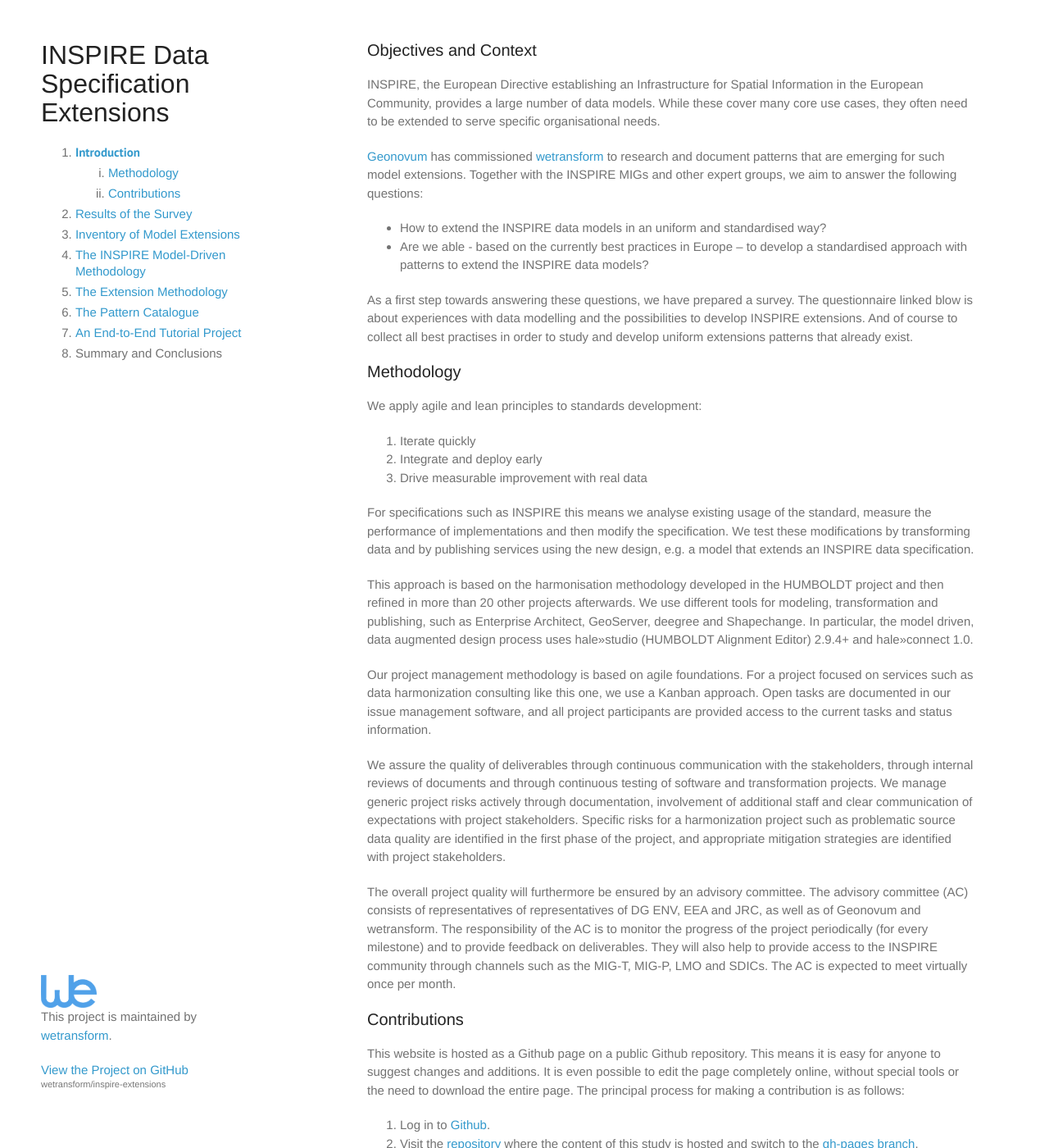
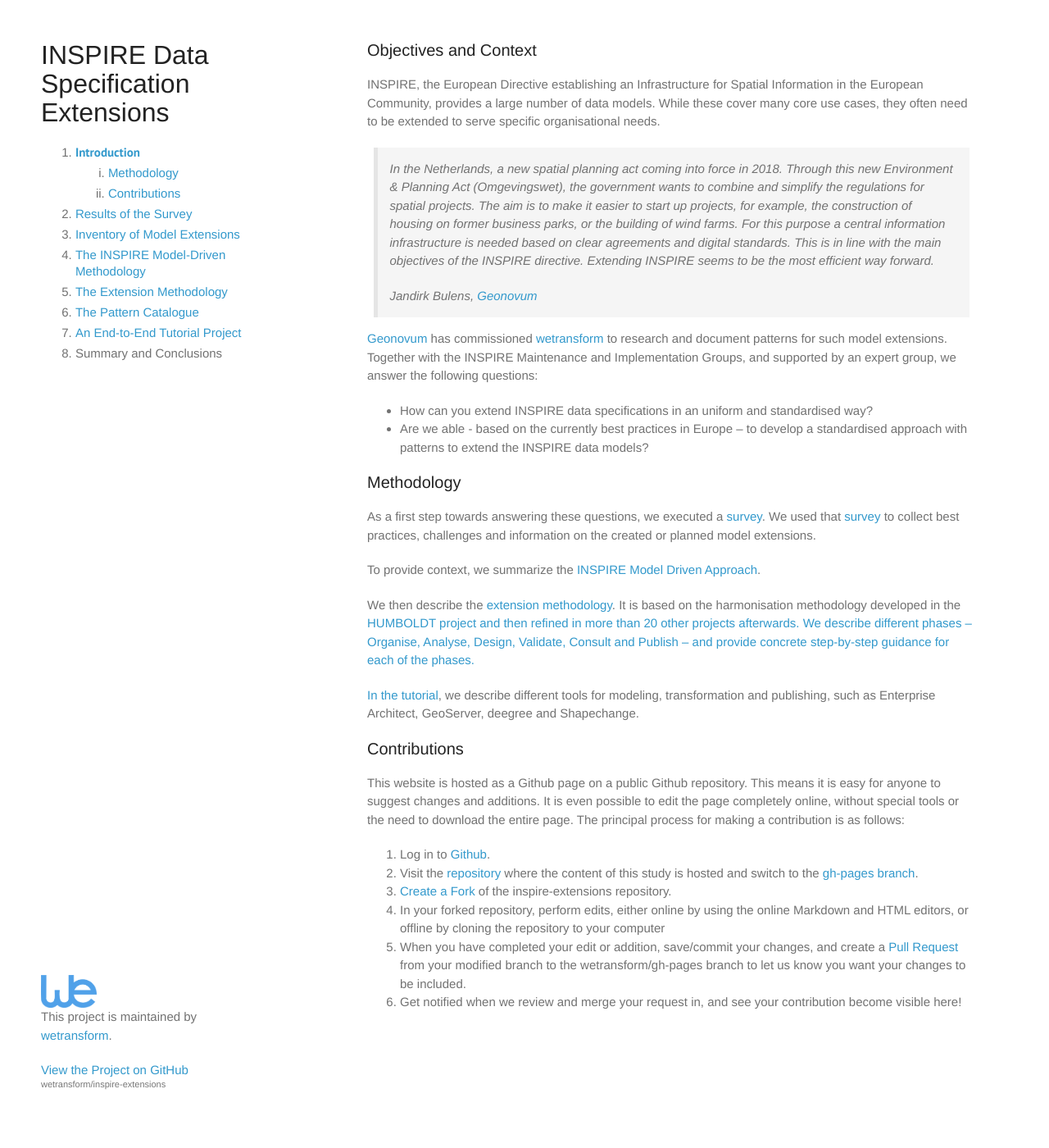
Before and after one commit to wetransform/inspire-extensions, a Jekyll site: the page built from introduction.html, in a window 1280 px wide and 1400 px high. Shown: the whole window at 82% size. Built offline with Jekyll 4.4.1, drawn with Linux system fonts in a browser that asks for light colours; some web fonts are replaced; some of the changed text lies outside the part shown.

Commit message:
Updated Introduction

```diff
--- a/introduction.html
+++ b/introduction.html
@@ -9,59 +9,33 @@
     <p>INSPIRE, the European Directive establishing an Infrastructure for Spatial Information in the European
         Community, provides a large number of data models. While these cover many core use cases, they often need to
         be extended to serve specific organisational needs.</p>
-    <p><a href="https://www.geonovum.nl">Geonovum</a> has commissioned <a href="https://www.wetransform.to">wetransform</a>
-        to research and document patterns that are emerging for such model extensions. Together with the INSPIRE
-        MIGs and other expert groups, we aim to answer the following questions:
+
+    <blockquote>
+        <p>In the Netherlands, a new spatial planning act coming into force in 2018. Through this new Environment & Planning Act (Omgevingswet), the government wants to combine and simplify the regulations for spatial projects. The aim is to make it easier to start up projects, for example, the construction of housing on former business parks, or the building of wind farms. For this purpose a central information infrastructure is needed based on clear agreements and digital standards. This is in line with the main objectives of the INSPIRE directive. Extending INSPIRE seems to be the most efficient way forward.</p>
+        <p>Jandirk Bulens, <a href="https://www.geonovum.nl" target="_blank">Geonovum</a></p>
+    </blockquote>
+
+    <p><a href="https://www.geonovum.nl" target="_blank">Geonovum</a> has commissioned <a href="https://www.wetransform.to" target="_blank">wetransform</a>
+        to research and document patterns for such model extensions. Together with the INSPIRE
+        Maintenance and Implementation Groups, and supported by an expert group, we answer the following questions:
 
     <ul>
-        <li>How to extend the INSPIRE data models in an uniform and standardised way?</li>
+        <li>How can you extend INSPIRE data specifications in an uniform and standardised way?</li>
         <li>Are we able - based on the currently best practices in Europe – to develop a standardised approach with
             patterns to extend the INSPIRE data models?
         </li>
     </ul>
-    <p>As a first step towards answering these questions, we have prepared a survey. The questionnaire linked blow
-        is about experiences with data modelling and the possibilities to develop INSPIRE extensions. And of course
-        to collect all best practises in order to study and develop uniform extensions patterns that already
-        exist.</p>
 
     <h2><a class="anchor" name="methodology" href="#methodology" aria-hidden="true"></a>Methodology</h2>
 
-    <p>We apply agile and lean principles to standards development:</p>
+    <p>As a first step towards answering these questions, we executed a <a href="/survey.html">survey</a>. We used that <a href="/survey.html">survey</a> to collect best
+        practices, challenges and information on the created or planned model extensions.</p>
 
-    <ol>
-        <li>Iterate quickly</li>
-        <li>Integrate and deploy early</li>
-        <li>Drive measurable improvement with real data</li>
-    </ol>
+    <p>To provide context, we summarize the <a href="/inspire-mda.html">INSPIRE Model Driven Approach</a>.</p>
 
-    <p>For specifications such as INSPIRE this means we analyse existing usage of the standard, measure the
-        performance of implementations and then modify the specification. We test these modifications by
-        transforming data and by publishing services using the new design, e.g. a model that extends an INSPIRE data
-        specification.</p>
+    <p>We then describe the <a href="/extension-methodology.html">extension methodology</a>. It is based on the harmonisation methodology developed in the <a href="http://www.esdi-humboldt.eu">HUMBOLDT project and then refined in more than 20 other projects afterwards. We describe different phases &ndash; Organise, Analyse, Design, Validate, Consult and Publish &ndash; and provide concrete step-by-step guidance for each of the phases.
 
-    <p>This approach is based on the harmonisation methodology developed in the HUMBOLDT project and then refined in
-        more than 20 other projects afterwards. We use different tools for modeling, transformation and publishing,
-        such as Enterprise Architect, GeoServer, deegree and Shapechange. In particular, the model driven, data
-        augmented design process uses hale»studio (HUMBOLDT Alignment Editor) 2.9.4+ and hale»connect 1.0.</p>
-
-    <p>Our project management methodology is based on agile foundations. For a project focused on services such as
-        data harmonization consulting like this one, we use a Kanban approach. Open tasks are documented in our
-        issue management software, and all project participants are provided access to the current tasks and status
-        information. </p>
-
-    <p>We assure the quality of deliverables through continuous communication with the stakeholders, through
-        internal reviews of documents and through continuous testing of software and transformation projects. We
-        manage generic project risks actively through documentation, involvement of additional staff and clear
-        communication of expectations with project stakeholders. Specific risks for a harmonization project such as
-        problematic source data quality are identified in the first phase of the project, and appropriate mitigation
-        strategies are identified with project stakeholders.</p>
-
-    <p>The overall project quality will furthermore be ensured by an advisory committee. The advisory committee (AC)
-        consists of representatives of representatives of DG ENV, EEA and JRC, as well as of Geonovum and
-        wetransform. The responsibility of the AC is to monitor the progress of the project periodically (for every
-        milestone) and to provide feedback on deliverables. They will also help to provide access to the INSPIRE
-        community through channels such as the MIG-T, MIG-P, LMO and SDICs. The AC is expected to meet virtually
-        once per month.</p>
+    <p>In the <a href="/tutorial.html">tutorial</a>, we describe different tools for modeling, transformation and publishing, such as Enterprise Architect, GeoServer, deegree and Shapechange.</p>
 
     <h2><a class="anchor" name="contributions" href="#contributions" aria-hidden="true"></a>Contributions</h2>
 
@@ -72,8 +46,7 @@
     <ol>
         <li>Log in to <a href="https://www.github.com" target="_blank">Github</a>.</li>
         <li>Visit the <a href="https://github.com/wetransform/inspire-extensions">repository</a> where the content
-            of
-            this study is hosted and switch to the <a
+            of this study is hosted and switch to the <a
                     href="https://github.com/wetransform/inspire-extensions/tree/gh-pages" target="_blank">gh-pages
                 branch</a>.
         </li>
@@ -81,13 +54,11 @@
             inspire-extensions repository.
         </li>
         <li>In your forked repository, perform edits, either online by using the online Markdown and HTML editors,
-            or
-            offline by cloning the repository to your computer
+            or offline by cloning the repository to your computer
         </li>
         <li>When you have completed your edit or addition, save/commit your changes, and create a
-            <a href="https://help.github.com/articles/using-pull-requests/" target="_blank">Pull Request</a> to let
-            us
-            know you want your changes to be included.
+            <a href="https://help.github.com/articles/using-pull-requests/" target="_blank">Pull Request</a> from your modified branch to the wetransform/gh-pages branch to let
+            us know you want your changes to be included.
         </li>
         <li>Get notified when we review and merge your request in, and see your contribution become visible here!
         </li>
```
